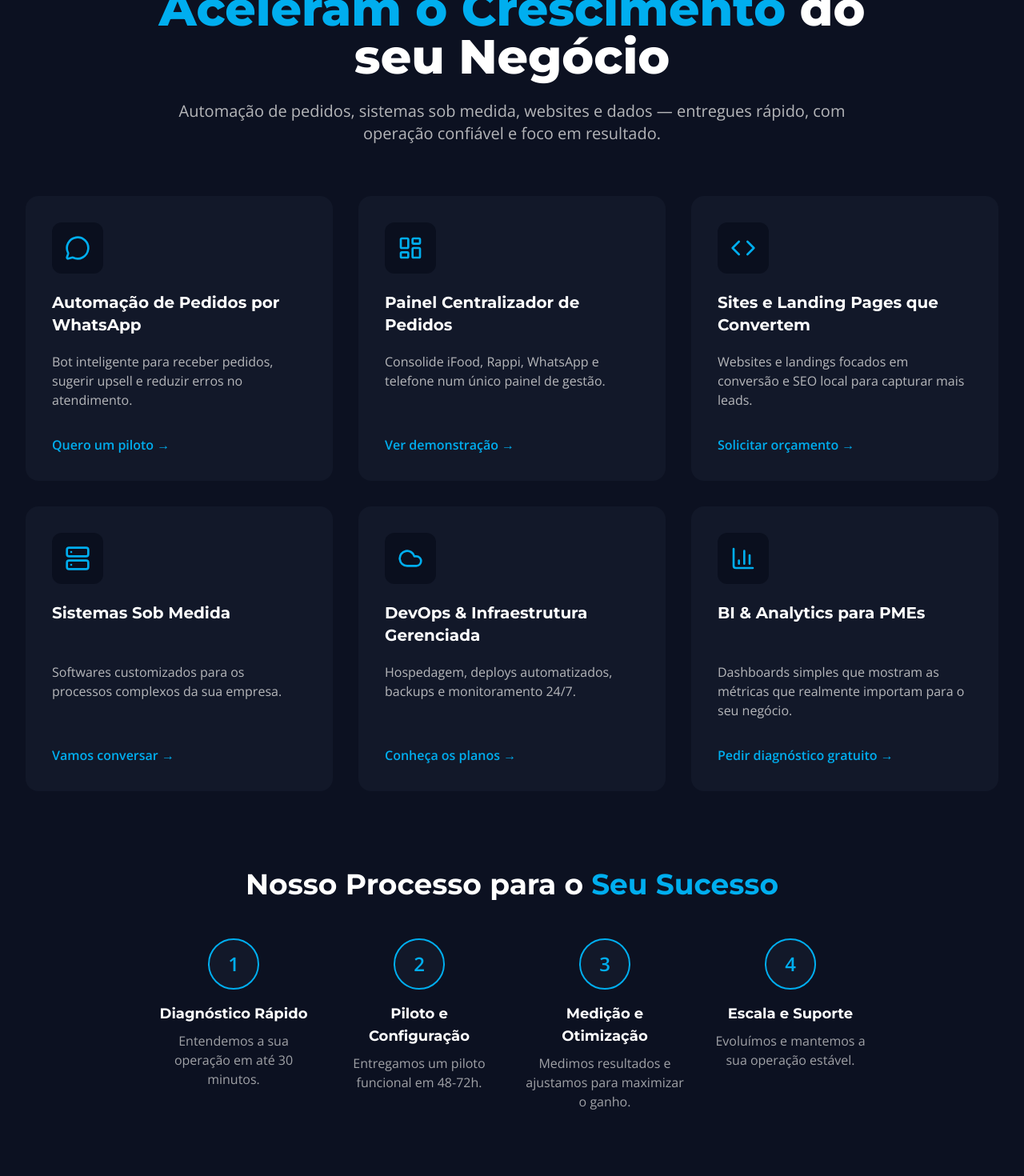
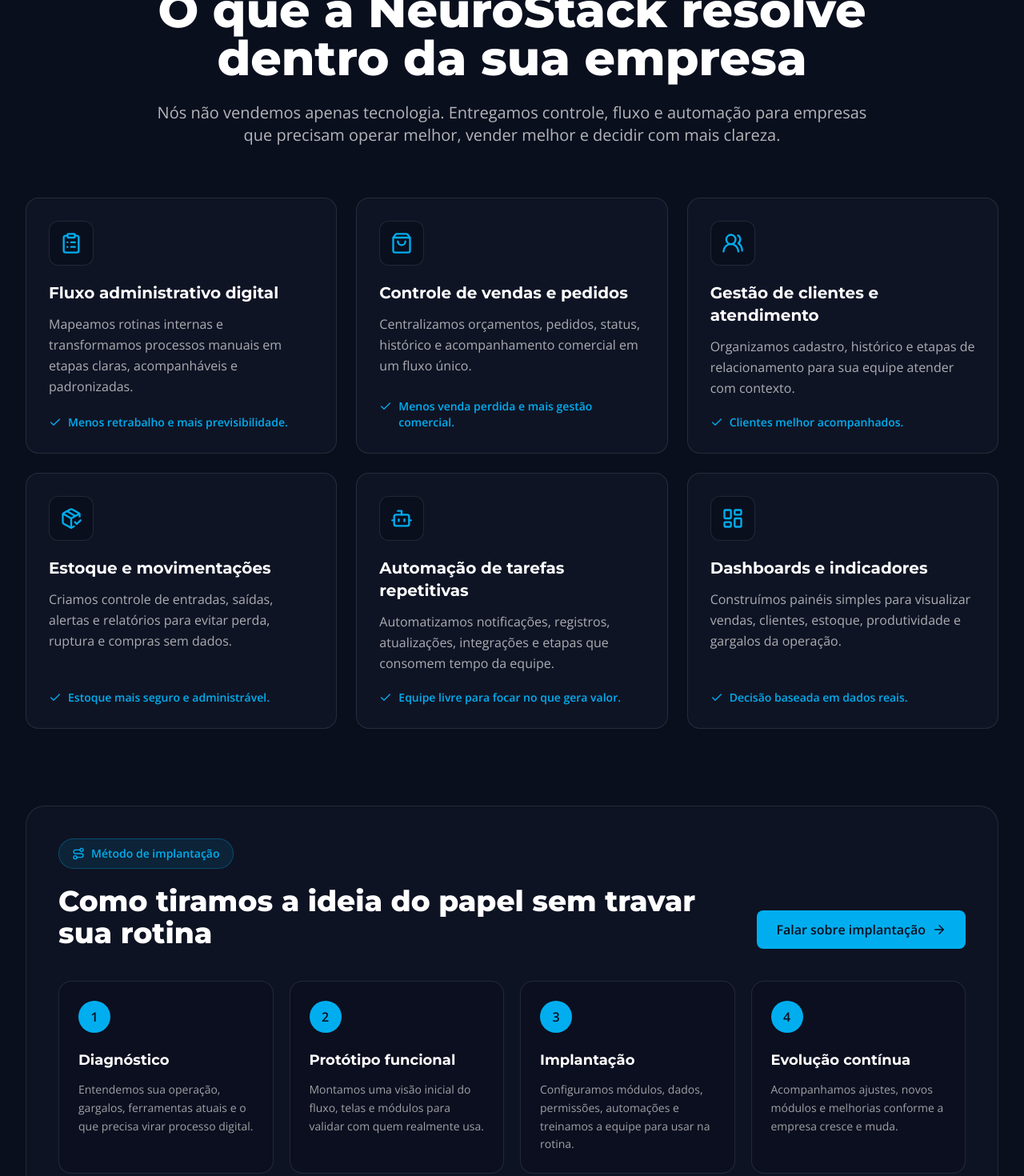
Before and after one commit to DevBielCastro/neurostack-site-pessoal, a Next.js app: page / in a window 1280 px wide. Shown: the part 3620-5090 px from the top of the page at 80% size. Built offline with nearby package versions, Linux system fonts and the light colour scheme.

Commit message:
Reposiciona servicos e processo de implantacao

```diff
--- a/src/app/components/ServicesSection.tsx
+++ b/src/app/components/ServicesSection.tsx
@@ -2,127 +2,132 @@
 
 import React from 'react';
 import { motion } from 'framer-motion';
-import {
-  MessageCircle, LayoutDashboard, Code, Server,
-  Cloud, BarChart3, Palette, Gamepad2, Check
-} from 'lucide-react';
+import { ArrowRight, Bot, Check, ClipboardList, DatabaseZap, LayoutDashboard, PackageCheck, Route, ShoppingBag, UsersRound } from 'lucide-react';
 
-// --- Dados dos Serviços Baseados no seu Plano ---
 const services = [
   {
-    icon: MessageCircle,
-    title: "Automação de Pedidos por WhatsApp",
-    description: "Bot inteligente para receber pedidos, sugerir upsell e reduzir erros no atendimento.",
-    cta: "Quero um piloto"
+    icon: ClipboardList,
+    title: 'Fluxo administrativo digital',
+    description: 'Mapeamos rotinas internas e transformamos processos manuais em etapas claras, acompanháveis e padronizadas.',
+    outcome: 'Menos retrabalho e mais previsibilidade.',
+  },
+  {
+    icon: ShoppingBag,
+    title: 'Controle de vendas e pedidos',
+    description: 'Centralizamos orçamentos, pedidos, status, histórico e acompanhamento comercial em um fluxo único.',
+    outcome: 'Menos venda perdida e mais gestão comercial.',
+  },
+  {
+    icon: UsersRound,
+    title: 'Gestão de clientes e atendimento',
+    description: 'Organizamos cadastro, histórico e etapas de relacionamento para sua equipe atender com contexto.',
+    outcome: 'Clientes melhor acompanhados.',
+  },
+  {
+    icon: PackageCheck,
+    title: 'Estoque e movimentações',
+    description: 'Criamos controle de entradas, saídas, alertas e relatórios para evitar perda, ruptura e compras sem dados.',
+    outcome: 'Estoque mais seguro e administrável.',
+  },
+  {
+    icon: Bot,
+    title: 'Automação de tarefas repetitivas',
+    description: 'Automatizamos notificações, registros, atualizações, integrações e etapas que consomem tempo da equipe.',
+    outcome: 'Equipe livre para focar no que gera valor.',
   },
   {
     icon: LayoutDashboard,
-    title: "Painel Centralizador de Pedidos",
-    description: "Consolide iFood, Rappi, WhatsApp e telefone num único painel de gestão.",
-    cta: "Ver demonstração"
-  },
-  {
-    icon: Code,
-    title: "Sites e Landing Pages que Convertem",
-    description: "Websites e landings focados em conversão e SEO local para capturar mais leads.",
-    cta: "Solicitar orçamento"
-  },
-  {
-    icon: Server,
-    title: "Sistemas Sob Medida",
-    description: "Softwares customizados para os processos complexos da sua empresa.",
-    cta: "Vamos conversar"
-  },
-  {
-    icon: Cloud,
-    title: "DevOps & Infraestrutura Gerenciada",
-    description: "Hospedagem, deploys automatizados, backups e monitoramento 24/7.",
-    cta: "Conheça os planos"
-  },
-  {
-    icon: BarChart3,
-    title: "BI & Analytics para PMEs",
-    description: "Dashboards simples que mostram as métricas que realmente importam para o seu negócio.",
-    cta: "Pedir diagnóstico gratuito"
+    title: 'Dashboards e indicadores',
+    description: 'Construímos painéis simples para visualizar vendas, clientes, estoque, produtividade e gargalos da operação.',
+    outcome: 'Decisão baseada em dados reais.',
   },
 ];
 
-// --- Componente Principal ---
+const process = [
+  {
+    title: 'Diagnóstico',
+    description: 'Entendemos sua operação, gargalos, ferramentas atuais e o que precisa virar processo digital.',
+  },
+  {
+    title: 'Protótipo funcional',
+    description: 'Montamos uma visão inicial do fluxo, telas e módulos para validar com quem realmente usa.',
+  },
+  {
+    title: 'Implantação',
+    description: 'Configuramos módulos, dados, permissões, automações e treinamos a equipe para usar na rotina.',
+  },
+  {
+    title: 'Evolução contínua',
+    description: 'Acompanhamos ajustes, novos módulos e melhorias conforme a empresa cresce e muda.',
+  },
+];
+
 export default function ServicesSection() {
   return (
-    <section id="services" className="bg-ns-card/30 py-20 md:py-32 border-b border-ns-card">
+    <section id="services" className="bg-ns-bg py-20 md:py-32 border-b border-white/10">
       <div className="container px-4 sm:px-6 lg:px-8 max-w-7xl mx-auto">
-
-        {/* Cabeçalho com Copywriting */}
         <div className="text-center max-w-4xl mx-auto mb-16">
+          <div className="inline-flex items-center gap-2 rounded-full border border-ns-primary/30 bg-ns-primary/10 px-4 py-2 text-sm font-semibold text-ns-primary mb-6">
+            <DatabaseZap size={16} /> Soluções para problemas reais
+          </div>
           <h2 className="text-4xl md:text-5xl lg:text-6xl font-extrabold text-white leading-tight">
-            Soluções Digitais que <span className="text-ns-primary">Aceleram o Crescimento</span> do seu Negócio
+            O que a NeuroStack resolve dentro da sua empresa
           </h2>
           <p className="mt-6 text-lg md:text-xl text-ns-text/80 leading-relaxed">
-            Automação de pedidos, sistemas sob medida, websites e dados — entregues rápido, com operação confiável e foco em resultado.
+            Nós não vendemos apenas tecnologia. Entregamos controle, fluxo e automação para empresas que precisam operar melhor, vender melhor e decidir com mais clareza.
           </p>
         </div>
 
-        {/* Grelha de Serviços */}
-        <div className="grid grid-cols-1 sm:grid-cols-2 lg:grid-cols-3 gap-8 mb-24">
+        <div className="grid grid-cols-1 sm:grid-cols-2 lg:grid-cols-3 gap-6 mb-24">
           {services.map((service, index) => (
             <motion.div
               key={service.title}
-              className="bg-ns-card p-8 rounded-2xl border border-transparent hover:border-ns-primary transition-all duration-300 transform hover:-translate-y-2"
+              className="bg-ns-card/70 p-7 rounded-2xl border border-white/10 hover:border-ns-primary/60 transition-all duration-300 transform hover:-translate-y-2 flex flex-col"
               initial={{ opacity: 0, y: 40 }}
               whileInView={{ opacity: 1, y: 0 }}
               transition={{ duration: 0.5, delay: index * 0.05 }}
               viewport={{ once: true }}
             >
-              <div className="mb-4">
-                <div className="bg-ns-bg inline-block p-4 rounded-xl">
-                  <service.icon className="w-8 h-8 text-ns-primary" />
-                </div>
+              <div className="bg-ns-bg inline-flex w-14 h-14 items-center justify-center rounded-xl border border-white/10 mb-5">
+                <service.icon className="w-7 h-7 text-ns-primary" />
               </div>
-              <h3 className="font-bold text-xl text-white mb-3 h-16">{service.title}</h3>
-              <p className="text-ns-text/80 mb-6 h-20">{service.description}</p>
-              <a href="#contact" className="font-bold text-ns-primary hover:text-white transition-colors">
-                {service.cta} &rarr;
-              </a>
+              <h3 className="font-bold text-xl text-white mb-3">{service.title}</h3>
+              <p className="text-ns-text/75 mb-5 leading-relaxed flex-grow">{service.description}</p>
+              <p className="flex items-start gap-2 text-sm font-semibold text-ns-primary">
+                <Check size={16} className="mt-0.5 flex-shrink-0" /> {service.outcome}
+              </p>
             </motion.div>
           ))}
         </div>
 
-        {/* Secção "Como Trabalhamos" */}
-        <div className="text-center max-w-4xl mx-auto">
-           <h3 className="text-3xl md:text-4xl font-bold text-white mb-12">Nosso Processo para o <span className="text-ns-primary">Seu Sucesso</span></h3>
-           <div className="grid grid-cols-1 sm:grid-cols-2 lg:grid-cols-4 gap-8">
-                <div className="text-center">
-                    <div className="flex items-center justify-center w-16 h-16 bg-ns-card rounded-full mx-auto mb-4 border-2 border-ns-primary">
-                        <span className="text-2xl font-bold text-ns-primary">1</span>
-                    </div>
-                    <h4 className="font-bold text-lg text-white mb-2">Diagnóstico Rápido</h4>
-                    <p className="text-ns-text/70">Entendemos a sua operação em até 30 minutos.</p>
-                </div>
-                 <div className="text-center">
-                    <div className="flex items-center justify-center w-16 h-16 bg-ns-card rounded-full mx-auto mb-4 border-2 border-ns-primary">
-                        <span className="text-2xl font-bold text-ns-primary">2</span>
-                    </div>
-                    <h4 className="font-bold text-lg text-white mb-2">Piloto e Configuração</h4>
-                    <p className="text-ns-text/70">Entregamos um piloto funcional em 48-72h.</p>
-                </div>
-                 <div className="text-center">
-                    <div className="flex items-center justify-center w-16 h-16 bg-ns-card rounded-full mx-auto mb-4 border-2 border-ns-primary">
-                        <span className="text-2xl font-bold text-ns-primary">3</span>
-                    </div>
-                    <h4 className="font-bold text-lg text-white mb-2">Medição e Otimização</h4>
-                    <p className="text-ns-text/70">Medimos resultados e ajustamos para maximizar o ganho.</p>
-                </div>
-                 <div className="text-center">
-                    <div className="flex items-center justify-center w-16 h-16 bg-ns-card rounded-full mx-auto mb-4 border-2 border-ns-primary">
-                        <span className="text-2xl font-bold text-ns-primary">4</span>
-                    </div>
-                    <h4 className="font-bold text-lg text-white mb-2">Escala e Suporte</h4>
-                    <p className="text-ns-text/70">Evoluímos e mantemos a sua operação estável.</p>
-                </div>
-           </div>
+        <div id="process" className="rounded-3xl bg-ns-card/50 border border-white/10 p-6 md:p-10">
+          <div className="flex flex-col lg:flex-row lg:items-end lg:justify-between gap-6 mb-10">
+            <div>
+              <div className="inline-flex items-center gap-2 rounded-full border border-ns-primary/30 bg-ns-primary/10 px-4 py-2 text-sm font-semibold text-ns-primary mb-5">
+                <Route size={16} /> Método de implantação
+              </div>
+              <h3 className="text-3xl md:text-4xl font-extrabold text-white">Como tiramos a ideia do papel sem travar sua rotina</h3>
+            </div>
+            <a
+              href="https://wa.me/558391533883?text=Ol%C3%A1%2C%20quero%20entender%20como%20a%20NeuroStack%20pode%20implantar%20uma%20solu%C3%A7%C3%A3o%20na%20minha%20empresa."
+              target="_blank"
+              rel="noopener noreferrer"
+              className="inline-flex items-center justify-center gap-2 bg-ns-primary text-ns-bg font-bold py-3 px-6 rounded-lg hover:opacity-90 transition-opacity whitespace-nowrap"
+            >
+              Falar sobre implantação <ArrowRight size={18} />
+            </a>
+          </div>
+
+          <div className="grid md:grid-cols-4 gap-5">
+            {process.map((step, index) => (
+              <div key={step.title} className="relative rounded-2xl bg-ns-bg/70 border border-white/10 p-6">
+                <div className="w-10 h-10 rounded-full bg-ns-primary text-ns-bg font-extrabold flex items-center justify-center mb-5">{index + 1}</div>
+                <h4 className="text-white font-bold text-lg mb-3">{step.title}</h4>
+                <p className="text-ns-text/70 text-sm leading-relaxed">{step.description}</p>
+              </div>
+            ))}
+          </div>
         </div>
-
       </div>
     </section>
   );
```
